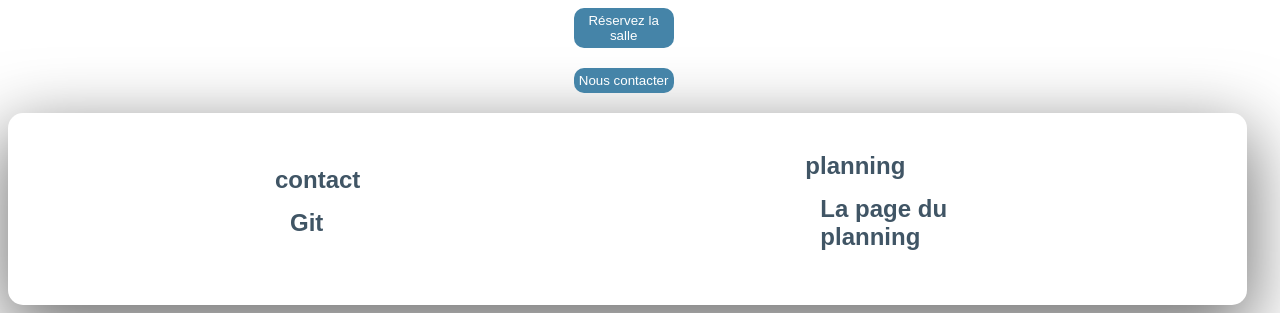
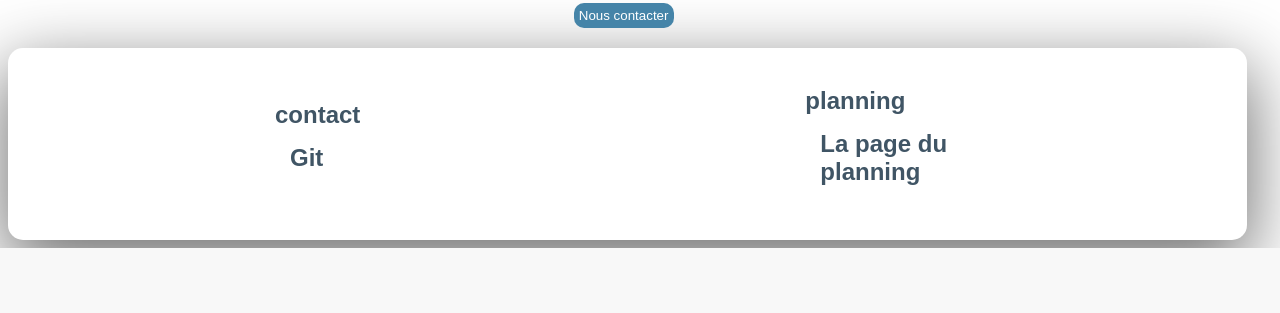
Before and after one commit to yonathan-darmon/reservation-salles, a PHP site: page / in a window 1280 px wide. Shown: the part 1500-1813 px from the top of the page. After the commit the page ends 1748 px from the top, so only its background shows below. Run offline with PHP 8.4, Linux system fonts and the light colour scheme; some web fonts are replaced.

Commit message:
oublie d une condition d affichage

```diff
--- a/index.php
+++ b/index.php
@@ -1,3 +1,6 @@
+<?php
+session_start();
+?>
 <!DOCTYPE html>
 <html lang="en">
 <head>
@@ -144,12 +147,16 @@
             <iframe src="https://www.google.com/maps/embed?pb=!1m18!1m12!1m3!1d3748.476127147147!2d5.389251115804262!3d43.27291138495553!2m3!1f0!2f0!3f0!3m2!1i1024!2i768!4f13.1!3m3!1m2!1s0x12c9b8a5835ebfa9%3A0x8345456cdbe33e53!2sMarseille%20Chanot!5e1!3m2!1sfr!2sfr!4v1638270354869!5m2!1sfr!2sfr"
                     width="400" height="300" style="border:0;" allowfullscreen="" loading="lazy"></iframe>
         </div>
+        <?php
+        if (isset($_SESSION['login'])){
+            echo"<div class='btn2'>
+            <form action='#'>
+                <button type='submit'><a href='php/reservation-form.php'>Réservez la salle</a></button>
+            </form>
+        </div>";
+        }
+        ?>
 
-        <div class="btn2">
-            <form action="">
-                <button type="submit"><a href="php/reservation-form.php">Réservez la salle</a></button>
-            </form>
-        </div>
 
         <div class="btn3">
             <form action="">
```
